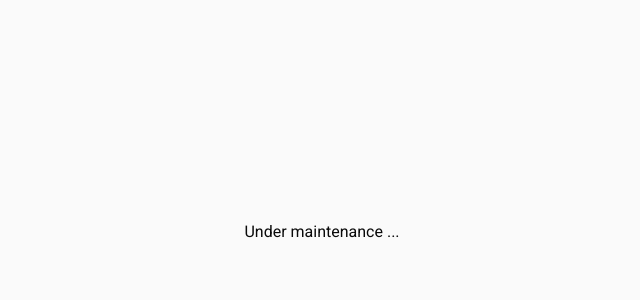
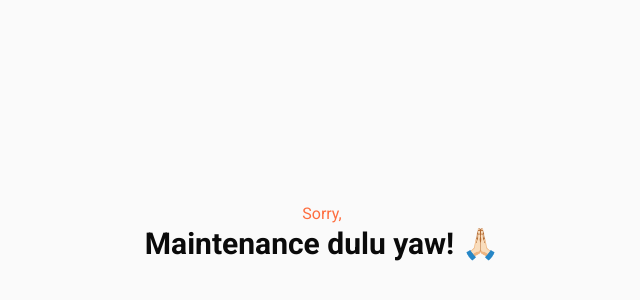
Before and after one commit to OneToDev/helloalen-dev, a Next.js app: page / in a window 1280 px wide. Shown: the part 168-468 px from the top of the page, without its empty margins (318-958 px from the left). Built offline with nearby package versions, Linux system fonts and the light colour scheme.

Commit message:
Under maintenance

```diff
--- a/app/page.tsx
+++ b/app/page.tsx
@@ -3,7 +3,10 @@ import Link from "next/link";
 export default function Home() {
   return (
     <div>
-      <p className="text-center">Under maintenance ...</p>
+      <p className="text-center  text-maOrange">Sorry,</p>
+      <h1 className="text-center font-bold text-3xl">
+        Maintenance dulu yaw! 🙏🏻
+      </h1>
     </div>
     // <main className="md:ms-[120px] md:me-[20px] w-full min-h-screen flex flex-col gap-8 items-center justify-center bg-[#fafafa] dark:bg-[#252525] py-12">
     //   <div className="flex flex-col px-5 py-3 gap-3 items-center justify-center">
```
